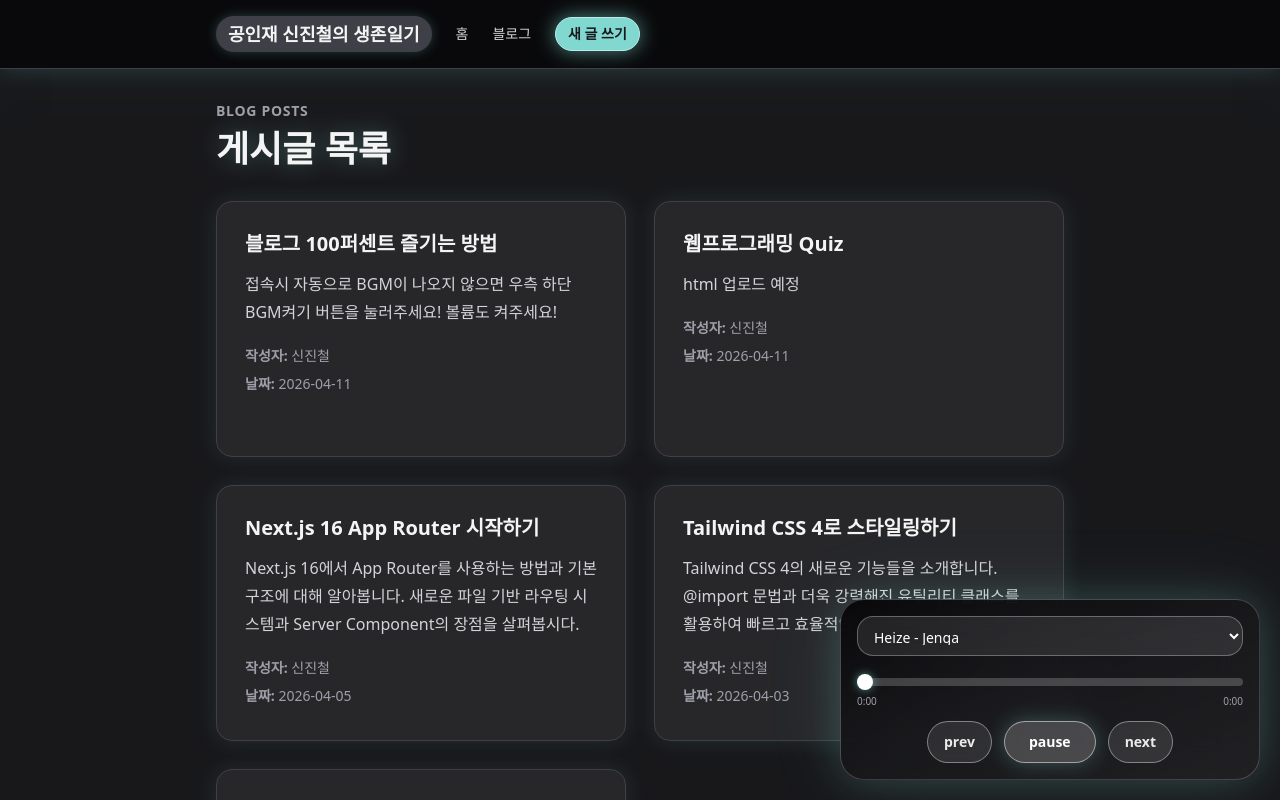
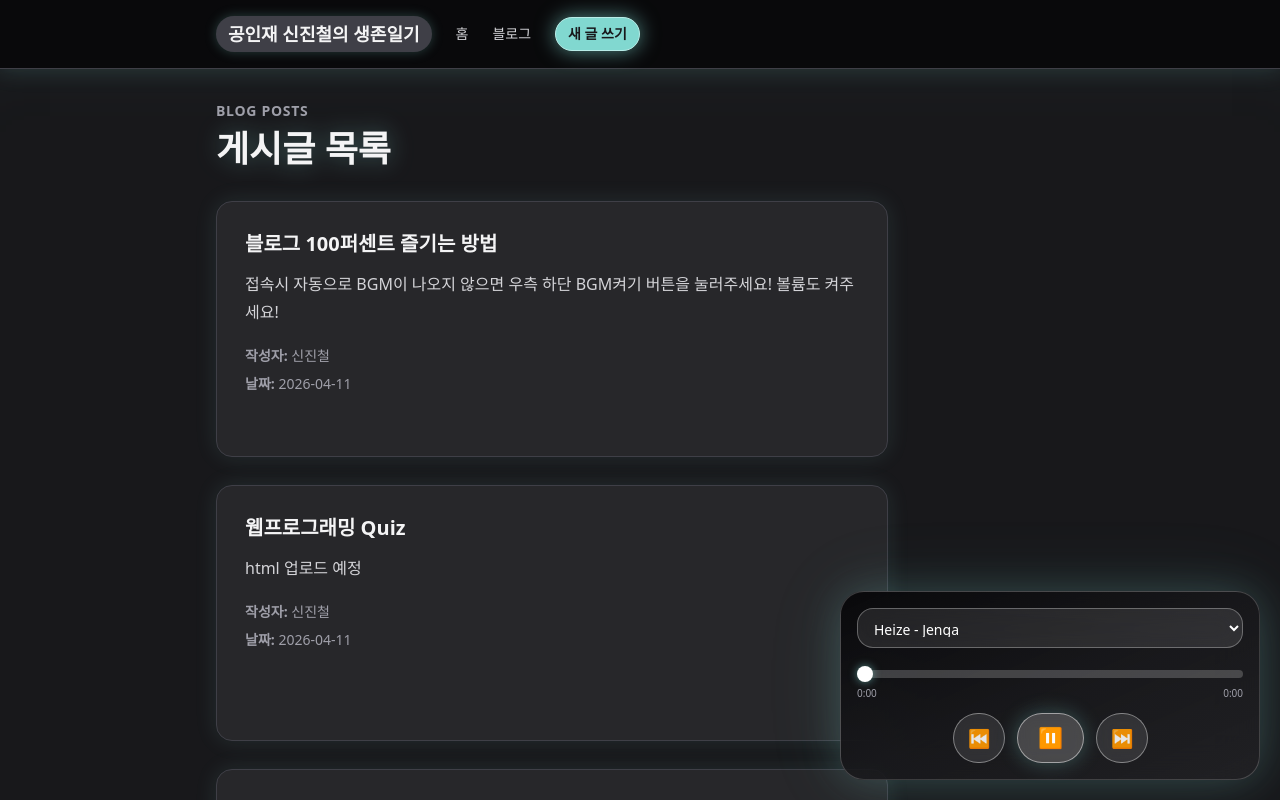
Before and after one commit to shin-jin-cheol/my-first-web, a Next.js app: page / in a window 1280 px wide. Shown: the top 800 px of the page. Built offline with nearby package versions, Linux system fonts and the light colour scheme.

Commit message:
feat: icon buttons for BGM player and narrower home layout

```diff
--- a/app/components/BgmPlayer.tsx
+++ b/app/components/BgmPlayer.tsx
@@ -188,27 +188,30 @@ export default function BgmPlayer() {
         </div>
       </div>
 
-      <div className="flex items-center justify-center gap-3">
+            <div className="flex items-center justify-center gap-3">
         <button
           type="button"
           onClick={playPreviousTrack}
-          className="rounded-full border border-white/40 bg-white/10 px-4 py-2.5 text-sm font-semibold text-white/90 transition backdrop-blur hover:bg-white/20 hover:border-white/60"
+          className="rounded-full border border-white/40 bg-white/10 px-3.5 py-2.5 text-lg text-white/90 transition backdrop-blur hover:bg-white/20 hover:border-white/60"
+          title="이전곡"
         >
-          prev
+          ⏮
         </button>
         <button
           type="button"
           onClick={togglePlayback}
-          className="rounded-full border border-white/50 bg-white/20 px-6 py-2.5 text-sm font-bold text-white shadow-[0_0_20px_rgba(129,216,208,0.3)] transition backdrop-blur hover:bg-white/30 hover:border-white/70"
+          className="rounded-full border border-white/50 bg-white/20 px-5 py-2.5 text-xl font-bold text-white shadow-[0_0_20px_rgba(129,216,208,0.3)] transition backdrop-blur hover:bg-white/30 hover:border-white/70"
+          title={isPlaying ? "일시정지" : "재생"}
         >
-          {isPlaying ? "pause" : "play"}
+          {isPlaying ? "⏸" : "▶"}
         </button>
         <button
           type="button"
           onClick={playNextTrack}
-          className="rounded-full border border-white/40 bg-white/10 px-4 py-2.5 text-sm font-semibold text-white/90 transition backdrop-blur hover:bg-white/20 hover:border-white/60"
+          className="rounded-full border border-white/40 bg-white/10 px-3.5 py-2.5 text-lg text-white/90 transition backdrop-blur hover:bg-white/20 hover:border-white/60"
+          title="다음곡"
         >
-          next
+          ⏭
         </button>
       </div>
     </div>
--- a/app/page.tsx
+++ b/app/page.tsx
@@ -14,7 +14,7 @@ export default async function Home() {
           게시글 목록
         </h1>
       </div>
-      <div className="grid gap-7 md:grid-cols-2">
+      <div className="grid gap-7 grid-cols-1 max-w-2xl">
         {posts.map((post) => (
           <Link key={post.id} href={`/posts/${post.id}`}>
             <article className="block h-full min-h-64 cursor-pointer rounded-2xl border border-zinc-700 bg-zinc-800 p-7 shadow-[0_0_22px_rgba(129,216,208,0.12)] transition hover:border-[#81d8d0] hover:bg-zinc-700 hover:shadow-[0_0_34px_rgba(129,216,208,0.28)]">
```
